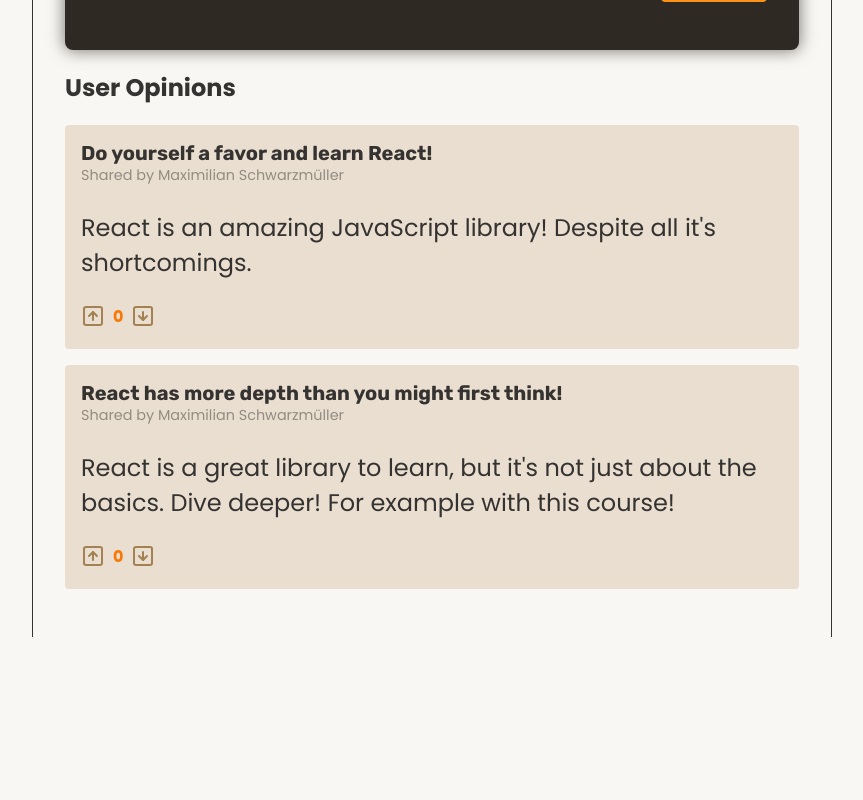
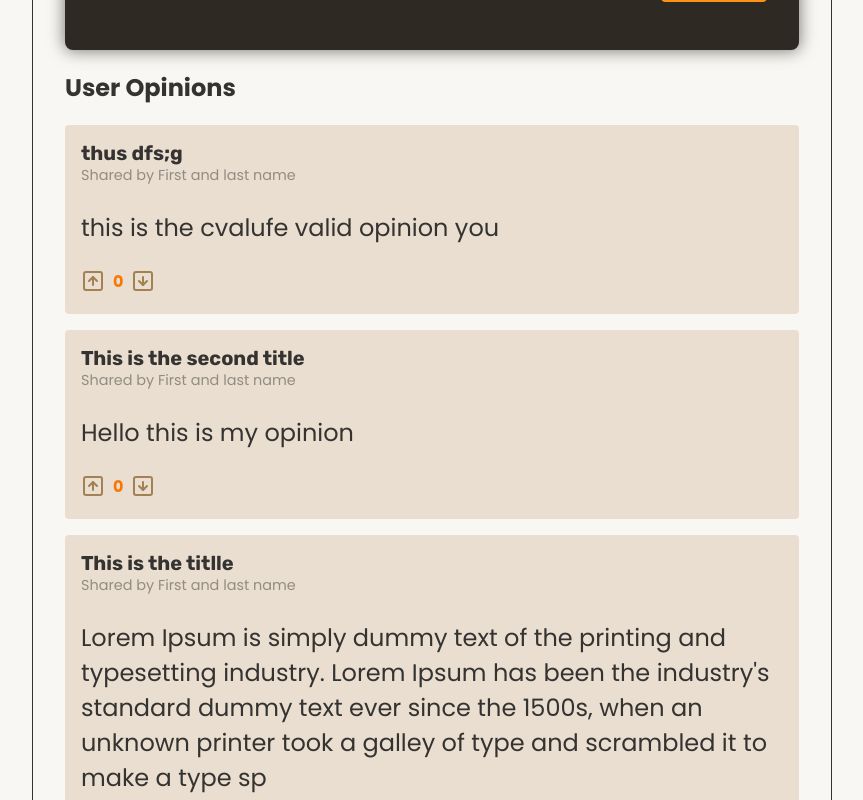
Before and after one commit to Shanafkhan/opinion-app, a React (Vite) app: page / in a window 1280 px wide. Shown: the part 660-1460 px from the top of the page, without its empty margins (208-1071 px from the left). Before the commit the page ends 1345 px from the top, so only its background shows below. Built offline with nearby package versions, Linux system fonts and the light colour scheme; data requests are answered from the project's data file.

Commit message:
Created a new component for Submit used useFormStatus hook to change the status of the button

```diff
--- a/backend/db.json
+++ b/backend/db.json
@@ -1,5 +1,26 @@
 {
   "opinions": [
+    {
+      "id": 1753865985425,
+      "votes": 0,
+      "userName": "First and last name",
+      "title": "thus dfs;g",
+      "body": "this is the cvalufe  valid opinion you "
+    },
+    {
+      "id": 1753865954907,
+      "votes": 0,
+      "userName": "First and last name",
+      "title": "This is the second title",
+      "body": "Hello this is my opinion "
+    },
+    {
+      "id": 1753858775447,
+      "votes": 0,
+      "userName": "First and last name",
+      "title": "This is the titlle",
+      "body": "Lorem Ipsum is simply dummy text of the printing and typesetting industry. Lorem Ipsum has been the industry's standard dummy text ever since the 1500s, when an unknown printer took a galley of type and scrambled it to make a type sp"
+    },
     {
       "id": 1,
       "userName": "Maximilian Schwarzmüller",
--- a/src/components/NewOpinion.jsx
+++ b/src/components/NewOpinion.jsx
@@ -1,10 +1,12 @@
-import { useActionState } from "react";
+import { useActionState , use} from "react";
+import { OpinionsContext } from "../store/opinions-context";
+import Submit from "./Submit";
 export function NewOpinion() {
-
-  function submitAction(prevForsmState, formData) {
+  const {addOpinion} = use(OpinionsContext);
+  async function submitAction(prevForsmState, formData) {
     const userName = formData.get("userName");
     const title = formData.get("title");
-    const opinion = formData.get("body");
+    const body = formData.get("body");
     //define array to push the errors
     let errors = [];
 
@@ -16,7 +18,7 @@ export function NewOpinion() {
       errors.push("Please enter the proper email");
     }
 
-    if (opinion.trim().length < 10 || opinion.trim().length > 300) {
+    if (body.trim().length < 10 || body.trim().length > 300) {
       errors.push(
         "Please enter the opinion which has the charachters between 10 and 300"
       );
@@ -28,10 +30,12 @@ export function NewOpinion() {
         enteredValues: {
           userName,
           title,
-          opinion,
+          body,
         },
       };
     }
+
+    await addOpinion({title,userName,body})
     return { errors: null };
   }
 
@@ -53,7 +57,7 @@ export function NewOpinion() {
         </div>
         <p className="control">
           <label htmlFor="body">Your Opinion</label>
-          <textarea id="body" name="body" rows={5} defaultValue={formState.enteredValues?.opinion}></textarea>
+          <textarea id="body" name="body" rows={5} defaultValue={formState.enteredValues?.body}></textarea>
         </p>
 
         {
@@ -65,10 +69,7 @@ export function NewOpinion() {
             </ul>
           )
         }
-
-        <p className="actions">
-          <button type="submit">Submit</button>
-        </p>
+        <Submit />
       </form>
     </div>
   );
--- /dev/null
+++ b/src/components/Submit.jsx
@@ -0,0 +1,12 @@
+import { useFormStatus } from "react-dom";
+
+export default function Submit(){
+    const { pending }=useFormStatus();
+    return(
+        <p className="actions">
+          <button type="submit" disabled={pending}>
+           { pending ? 'Submiting...' : 'Submit'}
+            </button>
+        </p>
+    )
+}
```
